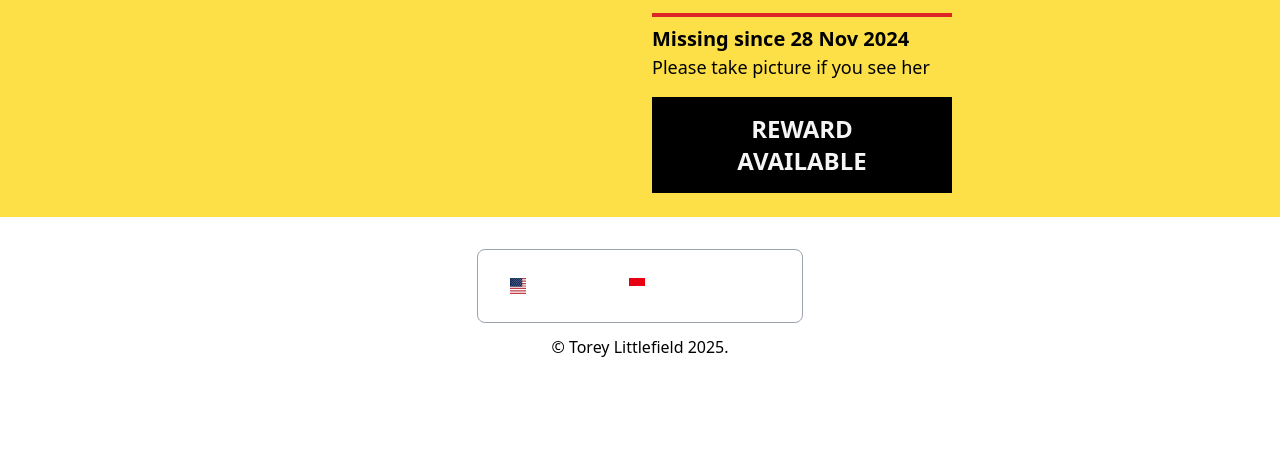
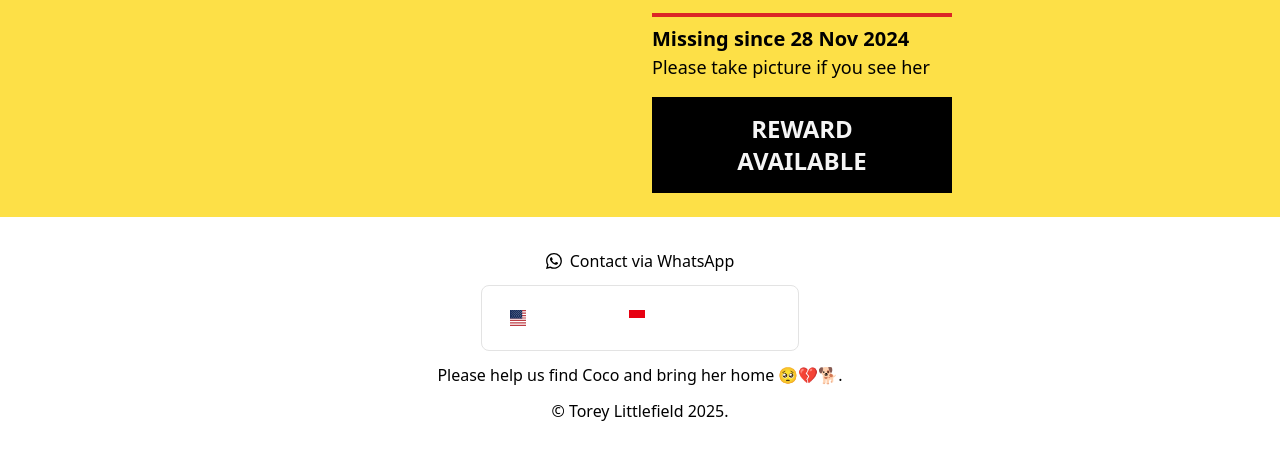
Before and after one commit to toreylittlefield/find-coco, an Astro site: page / in a window 1280 px wide. Shown: the part 683-1138 px from the top of the page. Before the commit the page ends 1074 px from the top, so only its background shows below. Built offline with nearby package versions, Linux system fonts and the light colour scheme; Astro itself is replaced by a stand-in of ours.

Commit message:
update footer styles

```diff
--- a/src/components/Footer.astro
+++ b/src/components/Footer.astro
@@ -1,6 +1,8 @@
 ---
 // Footer UI displayed on each page.
+import Button from '@/components/Button.astro'
 import LocalesHomeList from '@/components/i18n/LocalesHomeList.astro'
+import LinkWhatsApp from '@/components/LinkWhatsApp.astro'
 const currentYear = new Date().getFullYear()
 const copyrightYearRange = currentYear === 2025 ? '2025' : `2025-${currentYear}`
 ---
@@ -8,10 +10,14 @@ const copyrightYearRange = currentYear === 2025 ? '2025' : `2025-${currentYear}`
 <footer
   class="mx-auto flex max-w-4xl flex-col items-center justify-center gap-3 px-4 py-8 text-center"
 >
-  <ul class="flex justify-center gap-4 rounded-lg border border-gray-400 p-4">
+  <Button asChild={true}>
+    <LinkWhatsApp />
+  </Button>
+  <ul class="border-border flex justify-center gap-4 rounded-lg border p-3">
     <LocalesHomeList />
   </ul>
 
+  <p>Please help us find Coco and bring her home 🥺💔🐕.</p>
   <a
     class="copy"
     href="https://toreylittlefield.dev/"
```
